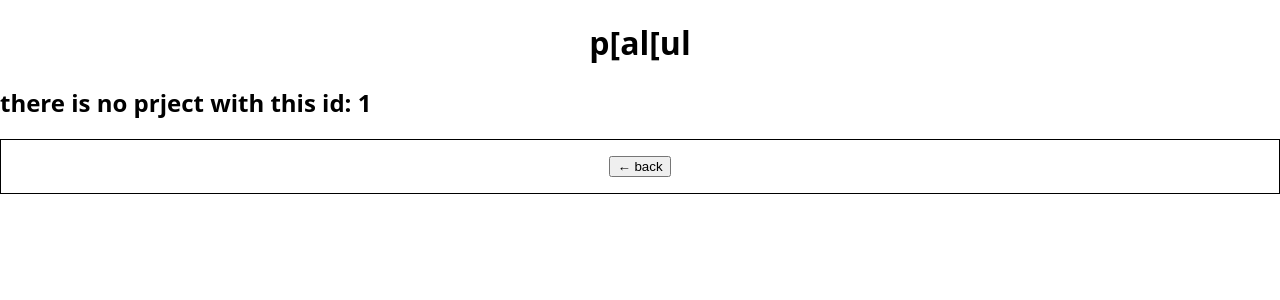
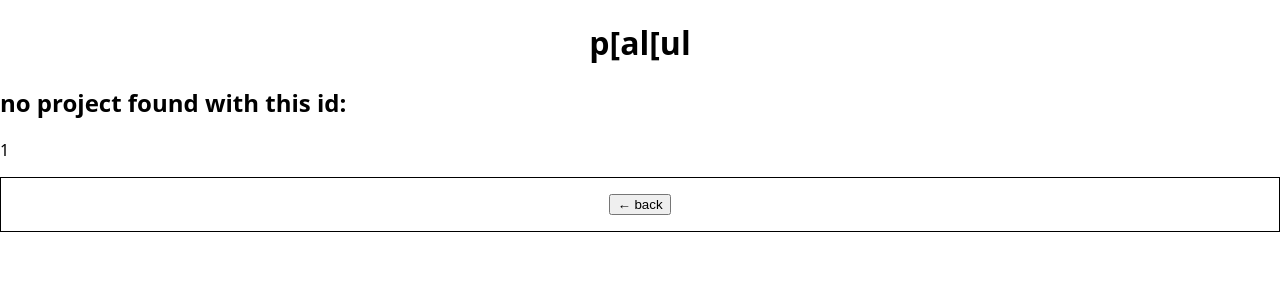
Before and after one commit to reyk-zepper/atlantis-capstone, a Next.js app: page /edit/1 in a window 1280 px wide. Shown: the top 300 px of the page. Built offline with nearby package versions, Linux system fonts and the light colour scheme.

Commit message:
fix edit page project fecth

```diff
--- a/pages/edit/[id].js
+++ b/pages/edit/[id].js
@@ -1,15 +1,31 @@
 import { useRouter } from "next/router";
 import useStore from "@/hooks/useStore";
 import EditForm from "@/components/EditForm";
+import { useEffect, useState } from "react";
 
 export default function EditPage() {
   const router = useRouter();
-  const { isReady } = router;
-  const { id } = router.query;
   const [projects] = useStore((state) => [state.projects]);
-  const project = projects.find((project) => project.id === id);
+  const [project, setProject] = useState(" ");
 
-  if (!isReady || id === undefined) {
+  useEffect(() => {
+    if (router.isReady) {
+      setProject(projects.find((project) => project.id === router.query.id));
+    }
+  }, [projects, router.isReady, router.query.id]);
+
+  if (
+    projects.find((project) => project.id === router.query.id) === undefined
+  ) {
+    return (
+      <>
+        <h2>no project found with this id:</h2>
+        <p>{router.query.id}</p>
+      </>
+    );
+  }
+
+  if (project === " " || project === undefined) {
     return <h2>loading...</h2>;
   } else {
     return <EditForm project={project} />;
```
